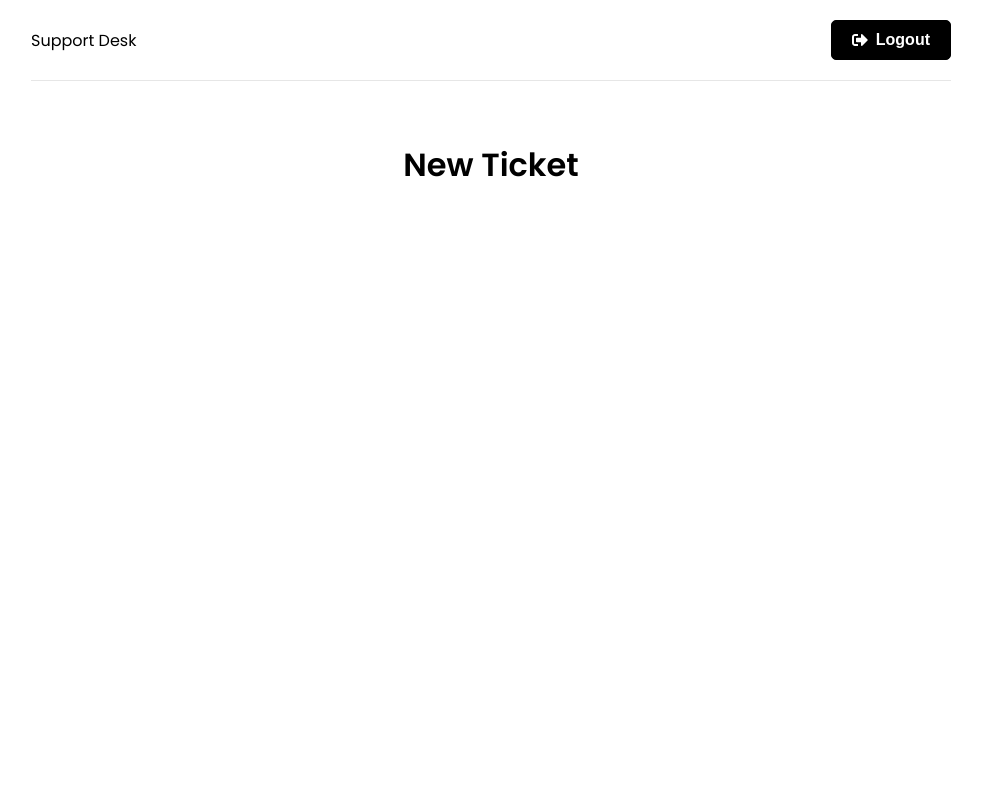
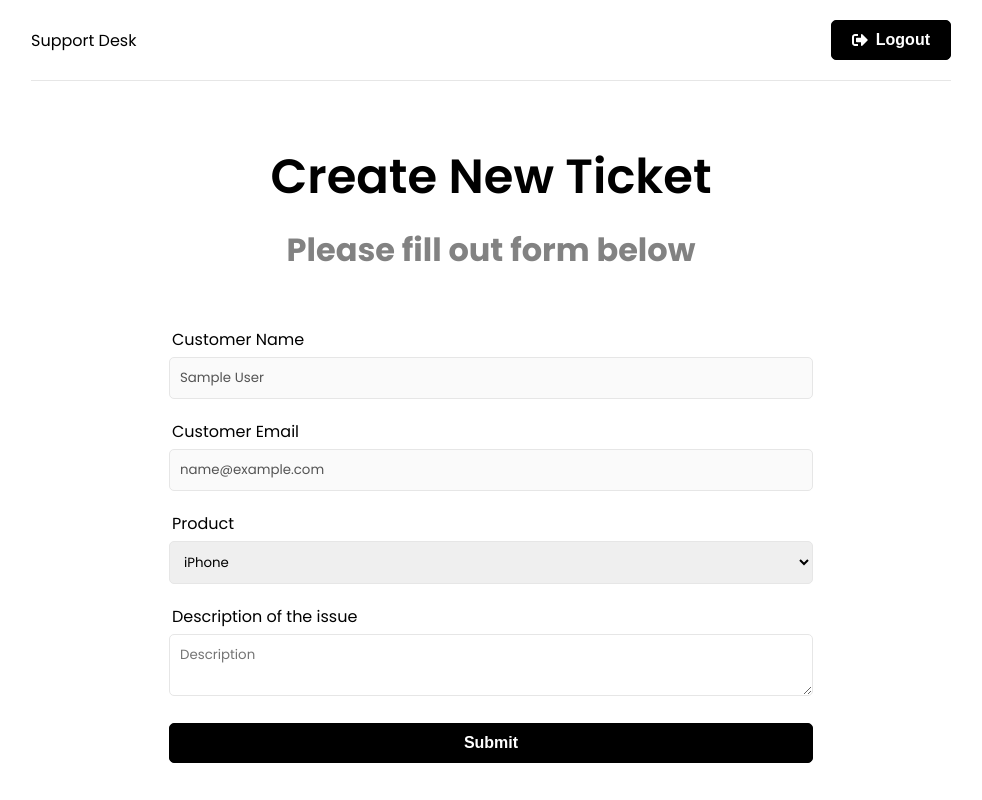
Before and after one commit to alextruonglt/ticketMaster, a React (Create React App) app in the folder frontend/: page /new-ticket in a window 1280 px wide. Shown: the whole page, without its empty margins (149-1131 px from the left). Built offline with nearby package versions, Linux system fonts and the light colour scheme; sample sign-in values are in the browser's storage.

Commit message:
added front end to new ticket

```diff
--- a/frontend/src/pages/NewTicket.js
+++ b/frontend/src/pages/NewTicket.js
@@ -1,7 +1,65 @@
 import React from "react"
+import { useState } from "react"
+import { useSelector } from "react-redux"
 
 const NewTicket = () => {
-  return <h1>New Ticket</h1>
+  const { user } = useSelector((state) => state.auth)
+  const [name] = useState(user.name)
+  const [email] = useState(user.email)
+  const [product, setProduct] = useState("iPhone")
+  const [description, setDescription] = useState("")
+
+  const onSubmit = (e) => {
+    e.preventDefault()
+  }
+
+  return (
+    <>
+      <section className="heading">
+        <h1>Create New Ticket</h1>
+        <p>Please fill out form below</p>
+      </section>
+      <section className="form">
+        <div className="form-group">
+          <label htmlFor="name">Customer Name</label>
+          <input type="text" className="form-control" value={name} disabled />
+        </div>
+        <div className="form-group">
+          <label htmlFor="email">Customer Email</label>
+          <input type="text" className="form-control" value={email} disabled />
+        </div>
+        <form onSubmit={onSubmit}>
+          <div className="form-group">
+            <label htmlFor="product">Product</label>
+            <select
+              name="product"
+              id="product"
+              value={product}
+              onChange={(e) => setProduct(e.target.value)}
+            >
+              <option value="iPhone">iPhone</option>
+              <option value="Macbook Pro">Macbook Pro</option>
+              <option value="Ipad">Ipad</option>
+            </select>
+          </div>
+          <div className="form-group">
+            <label htmlFor="description">Description of the issue</label>
+            <textarea
+              name="description"
+              id="description"
+              className="form-control"
+              placeholder="Description"
+              value={description}
+              onChange={(e) => setDescription(e.target.value)}
+            ></textarea>
+          </div>
+          <div className="form-group">
+            <button className="btn btn-block">Submit</button>
+          </div>
+        </form>
+      </section>
+    </>
+  )
 }
 
 export default NewTicket
```
